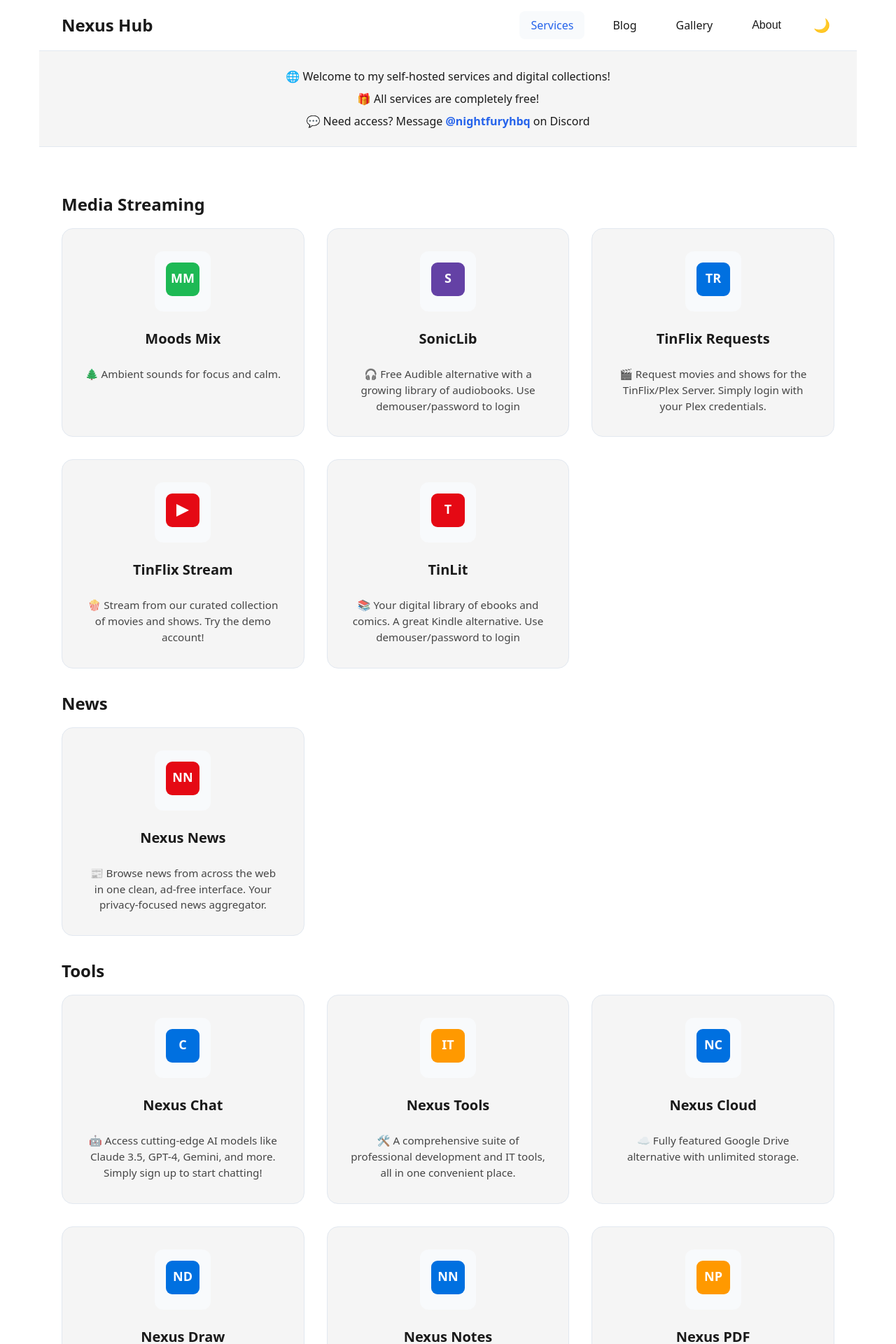
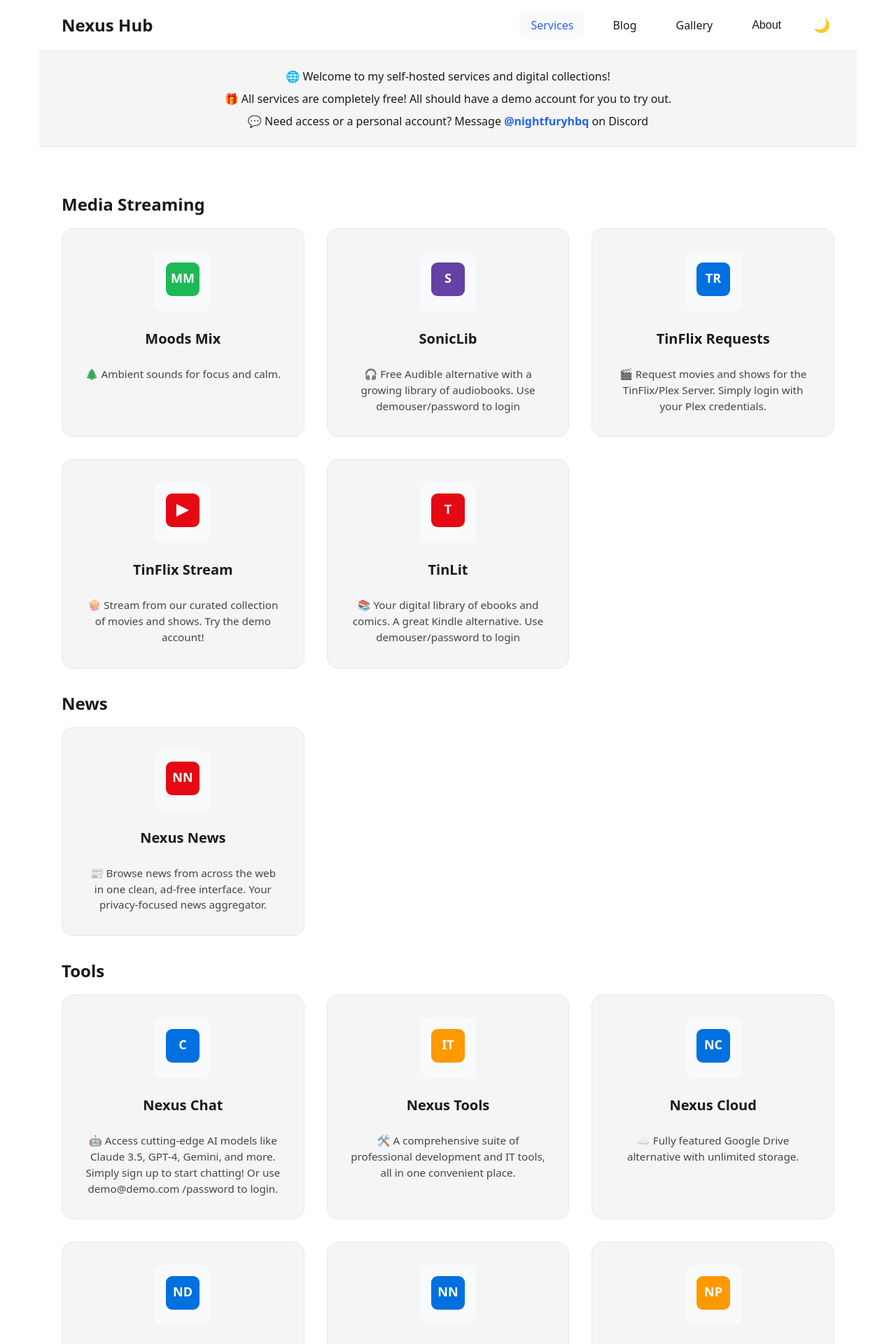
Before and after one commit to hbqdev/hbqnexus, a Vue app: page / in a window 1280 px wide. Shown: the top 1920 px of the page at 70% size. Built offline with nearby package versions, Linux system fonts and the light colour scheme.

Commit message:
minor description change

```diff
--- a/src/App.vue
+++ b/src/App.vue
@@ -30,8 +30,8 @@
         <div class="page-wrapper">
           <div class="announcement-banner">
             <p>🌐 Welcome to my self-hosted services and digital collections!</p>
-            <p>🎁 All services are completely free!</p>
-            <p>💬 Need access? Message <strong>@nightfuryhbq</strong> on Discord</p>
+            <p>🎁 All services are completely free! All should have a demo account for you to try out.</p>
+            <p>💬 Need access or a personal account? Message <strong>@nightfuryhbq</strong> on Discord</p>
           </div>
           <component :is="Component" />
         </div>
--- a/src/data/services.json
+++ b/src/data/services.json
@@ -53,7 +53,7 @@
           "name": "Nexus Chat",
           "url": "https://chat.hbqnexus.win/",
           "icon": "/assets/services/chat.svg",
-          "description": "🤖 Access cutting-edge AI models like Claude 3.5, GPT-4, Gemini, and more. Simply sign up to start chatting!"
+          "description": "🤖 Access cutting-edge AI models like Claude 3.5, GPT-4, Gemini, and more. Simply sign up to start chatting! Or use demo@demo.com /password to login."
         },
         {
           "name": "Nexus Tools",
```
